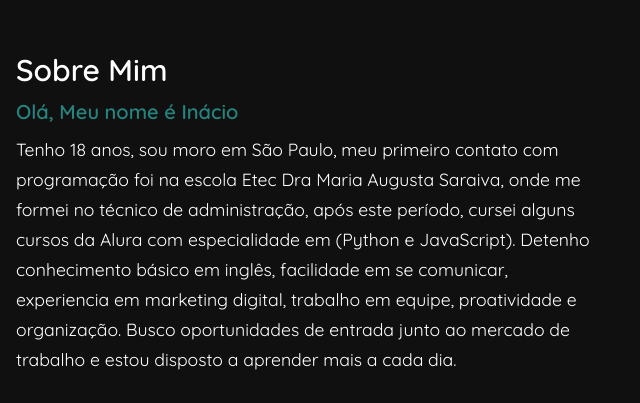
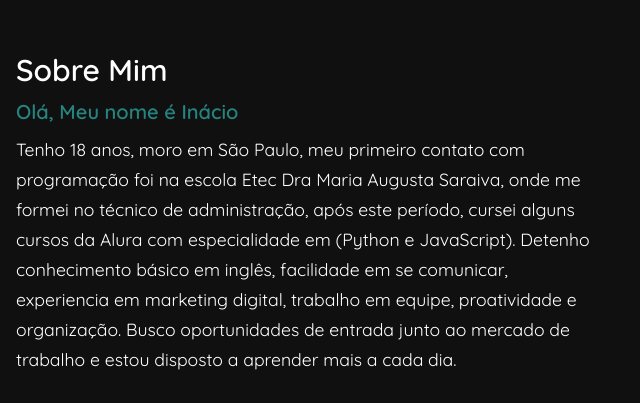
Before and after one commit to InacioBrI/Portfolio, a plain HTML site: page Index.html in a window 1280 px wide. Shown: the part 920-1323 px from the top of the page, 640-1280 px from the left. Drawn offline with nearby package versions, Linux system fonts and the light colour scheme.

Commit message:
Sobre mim mudou denovo

```diff
--- a/Index.html
+++ b/Index.html
@@ -61,7 +61,7 @@
         <div class="about-text">
             <h2>Sobre Mim</h2>
             <h4>Olá, Meu nome é Inácio</h4>
-            <p>Tenho 18 anos, sou moro em São Paulo, meu primeiro contato com programação foi na escola Etec Dra Maria Augusta Saraiva, onde me formei no técnico de administração, após este período, cursei alguns cursos da Alura com  especialidade em (Python e JavaScript). Detenho conhecimento básico em inglês, facilidade em se comunicar, experiencia em marketing digital, trabalho em equipe, proatividade e organização. Busco oportunidades de entrada junto ao mercado de trabalho e estou disposto a aprender mais a cada dia.</p>
+            <p>Tenho 18 anos, moro em São Paulo, meu primeiro contato com programação foi na escola Etec Dra Maria Augusta Saraiva, onde me formei no técnico de administração, após este período, cursei alguns cursos da Alura com  especialidade em (Python e JavaScript). Detenho conhecimento básico em inglês, facilidade em se comunicar, experiencia em marketing digital, trabalho em equipe, proatividade e organização. Busco oportunidades de entrada junto ao mercado de trabalho e estou disposto a aprender mais a cada dia.</p>
             <div class="habilite">
                 <div class="about-in-">
                     <h5>1. Problem solving</h5>
```
